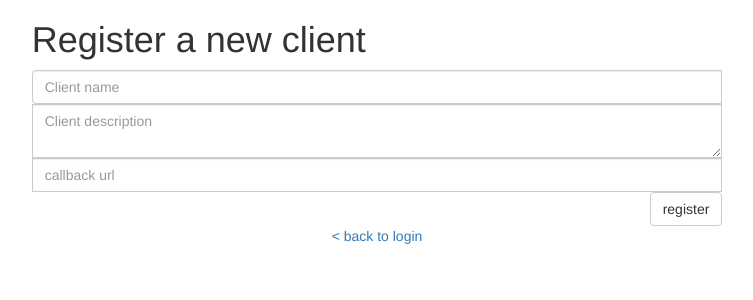
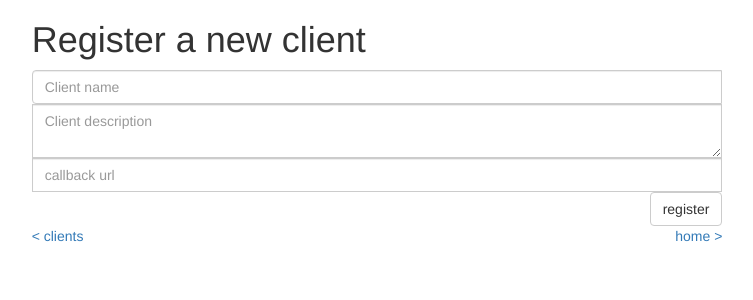
Before and after one commit to qeesung/authority-system, a Python web app: template templates/register_client.html in a window 1280 px wide. Shown: the top 300 px of the page, without its empty margins (263-1016 px from the left). Run offline with Jinja, Linux system fonts and the light colour scheme; the template is opened without the code that fills it, so the values that code supplies are empty; some libraries are stand-ins or nearby versions.

Commit message:
add link back to client and home to register client page

```diff
--- a/templates/register_client.html
+++ b/templates/register_client.html
@@ -12,8 +12,13 @@
                     <button type="submit" class="btn btn-default" style="float: right">register</button>
                 </form>
             </div>
-            <div style="text-align: center">
-                <a href="/login">< back to login</a>
+            <div>
+                <div style="float: left">
+                    <a href="/client">< clients</a>
+                </div>
+                <div style="float: right">
+                    <a href="/">home ></a>
+                </div>
             </div>
         </div>
     </div>
```
